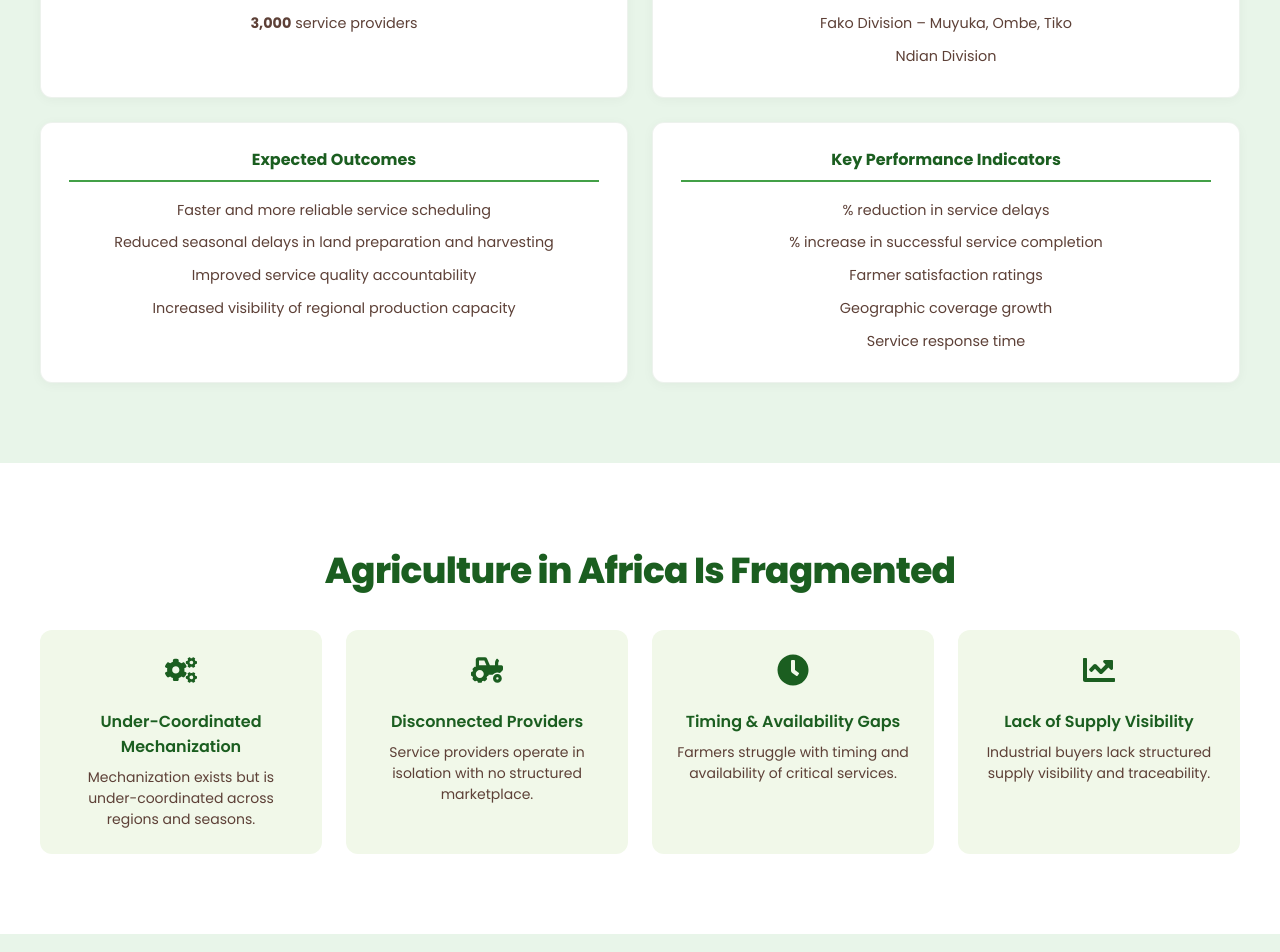
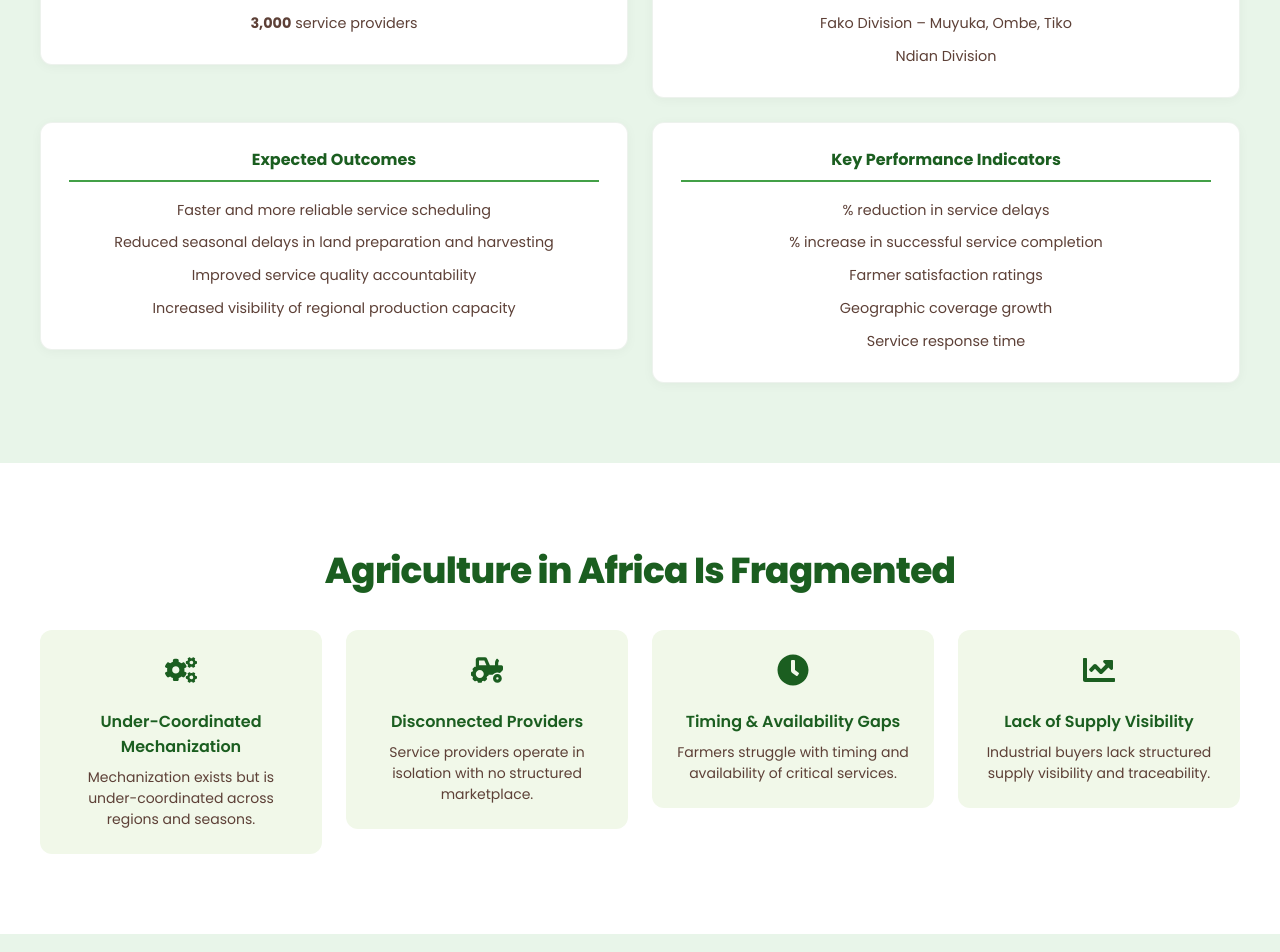
Before and after one commit to IsraelSoftTech/digitlync-front, a React (Create React App) app: page / in a window 1280 px wide. Shown: the part 2340-3292 px from the top of the page. Built offline with nearby package versions, Linux system fonts and the light colour scheme; no server answers; the HTML template or start-up script is replaced by a standard one.

Commit message:
new change on digilync front

```diff
--- a/src/App.css
+++ b/src/App.css
@@ -1,5 +1,7 @@
 .App {
   text-align: center;
+  overflow-x: hidden;
+  width: 100%;
 }
 
 .App-logo {
--- a/src/components/AnimateOnScroll.jsx
+++ b/src/components/AnimateOnScroll.jsx
@@ -1,19 +1,27 @@
 import React from 'react';
 import { useAnimateOnScroll } from '../hooks/useAnimateOnScroll';
 
+const DIRECTION_MAP = {
+  left: 'anim-swipe-left',
+  right: 'anim-swipe-right',
+  'fade-up': 'anim-fade-up',
+  'fade-in': 'anim-fade-in',
+  'scale-in': 'anim-scale-in',
+};
+
 /**
  * Wrapper that animates children when they scroll into view.
- * direction: 'left' | 'right' - swipe from left or right (default: 'left')
+ * direction: 'left' | 'right' | 'fade-up' | 'fade-in' | 'scale-in' (default: 'left')
  * Add anim-delay-1, anim-delay-2, etc. for stagger.
  */
 function AnimateOnScroll({ children, className = '', direction = 'left', as: Tag = 'div', ...props }) {
   const [ref, isInView] = useAnimateOnScroll();
-  const swipeClass = direction === 'right' ? 'anim-swipe-right' : 'anim-swipe-left';
+  const animClass = DIRECTION_MAP[direction] || DIRECTION_MAP.left;
 
   return (
     <Tag
       ref={ref}
-      className={`anim-ready ${swipeClass} ${isInView ? 'anim-in' : ''} ${className}`.trim()}
+      className={`anim-ready ${animClass} ${isInView ? 'anim-in' : ''} ${className}`.trim()}
       {...props}
     >
       {children}
--- /dev/null
+++ b/src/components/AnimateOnScrollStagger.jsx
@@ -0,0 +1,29 @@
+import React from 'react';
+import { useAnimateOnScroll } from '../hooks/useAnimateOnScroll';
+
+const DELAY_CLASSES = ['anim-delay-1', 'anim-delay-2', 'anim-delay-3', 'anim-delay-4', 'anim-delay-5', 'anim-delay-6', 'anim-delay-7', 'anim-delay-8'];
+
+/**
+ * Wraps children and animates each with a stagger when the container scrolls into view.
+ * effect: 'fade-up' | 'fade-in' | 'scale-in' | 'slide-left' | 'slide-right'
+ */
+function AnimateOnScrollStagger({ children, className = '', effect = 'fade-up', as: Tag = 'div', ...props }) {
+  const [ref, isInView] = useAnimateOnScroll({ threshold: 0.08 });
+  const effectClass = effect === 'slide-left' ? 'anim-swipe-left' : effect === 'slide-right' ? 'anim-swipe-right' : `anim-${effect}`;
+
+  return (
+    <Tag ref={ref} className={`anim-stagger-parent ${isInView ? 'anim-stagger-in' : ''} ${className}`.trim()} {...props}>
+      {React.Children.map(children, (child, i) => {
+        if (!child || typeof child !== 'object') return child;
+        const delayClass = DELAY_CLASSES[Math.min(i, DELAY_CLASSES.length - 1)];
+        return (
+          <div key={child.key ?? i} className={`anim-stagger-child anim-ready ${effectClass} ${delayClass}`}>
+            {child}
+          </div>
+        );
+      })}
+    </Tag>
+  );
+}
+
+export default AnimateOnScrollStagger;
--- a/src/components/Home.css
+++ b/src/components/Home.css
@@ -27,6 +27,9 @@
 .home {
   min-height: 100vh;
   font-family: 'Poppins', system-ui, -apple-system, sans-serif;
+  overflow-x: hidden;
+  width: 100%;
+  max-width: 100vw;
 }
 
 /* Top header bar */
@@ -525,6 +528,7 @@
   padding: 6rem 1.5rem 4rem;
   position: relative;
   overflow: hidden;
+  width: 100%;
 }
 
 /* Subtle geospatial animated background - "active coordination" feel */
@@ -538,6 +542,15 @@
   background-size: 56px 56px;
   animation: geo-grid-pulse 8s ease-in-out infinite;
   pointer-events: none;
+  /* Reduce animation on mobile to prevent jitter */
+  will-change: opacity;
+}
+
+@media (max-width: 768px) {
+  .hero-geo-bg {
+    animation: none;
+    opacity: 0.7;
+  }
 }
 
 @keyframes geo-grid-pulse {
@@ -757,6 +770,7 @@
 
 .section {
   padding: 5rem 1.5rem;
+  overflow-x: hidden;
 }
 
 .section + .section {
--- a/src/components/Home.jsx
+++ b/src/components/Home.jsx
@@ -20,6 +20,7 @@ import Partner from './pages/Partner';
 import Metrics from './pages/Metrics';
 import SharedFooter from './SharedFooter';
 import AnimateOnScroll from './AnimateOnScroll';
+import AnimateOnScrollStagger from './AnimateOnScrollStagger';
 import LiveMetrics from './LiveMetrics';
 import ContactFormInline from './ContactFormInline';
 import './Home.css';
@@ -359,7 +360,7 @@ function Home({ onAdminLoginSuccess }) {
 
       {/* Institutional Credibility */}
       <section id="credibility" className="section section-credibility">
-        <AnimateOnScroll className="section-inner" direction="left">
+        <AnimateOnScroll className="section-inner" direction="fade-in">
           <h2 className="section-title">Institutional Credibility</h2>
           <div className="credibility-content">
             <p className="credibility-lead">
@@ -383,12 +384,12 @@ function Home({ onAdminLoginSuccess }) {
 
       {/* Impact & Pilot Goals */}
       <section id="impact" className="section section-impact">
-        <AnimateOnScroll className="section-inner" direction="right">
+        <AnimateOnScroll className="section-inner" direction="fade-up">
           <h2 className="section-title">Impact & Pilot Goals</h2>
           <p className="section-subtitle">
             DigiLync is designed to scale structured agricultural service delivery across fragile and underserved rural regions.
           </p>
-          <div className="impact-grid">
+          <AnimateOnScrollStagger className="impact-grid" effect="fade-up">
             <div className="impact-card">
               <h3>3-Year Target</h3>
               <ul>
@@ -423,7 +424,7 @@ function Home({ onAdminLoginSuccess }) {
                 <li>Service response time</li>
               </ul>
             </div>
-          </div>
+          </AnimateOnScrollStagger>
         </AnimateOnScroll>
       </section>
 
@@ -431,7 +432,7 @@ function Home({ onAdminLoginSuccess }) {
       <section id="problem" className="section section-problem">
         <AnimateOnScroll className="section-inner" direction="left">
           <h2 className="section-title">Agriculture in Africa Is Fragmented</h2>
-          <div className="problem-grid">
+          <AnimateOnScrollStagger className="problem-grid" effect="slide-right">
             <div className="problem-card">
               <FaCogs className="problem-icon" />
               <h3>Under-Coordinated Mechanization</h3>
@@ -452,7 +453,7 @@ function Home({ onAdminLoginSuccess }) {
               <h3>Lack of Supply Visibility</h3>
               <p>Industrial buyers lack structured supply visibility and traceability.</p>
             </div>
-          </div>
+          </AnimateOnScrollStagger>
         </AnimateOnScroll>
       </section>
 
@@ -461,7 +462,7 @@ function Home({ onAdminLoginSuccess }) {
         <AnimateOnScroll className="section-inner" direction="right">
           <h2 className="section-title">The DigiLync Platform</h2>
           <p className="section-subtitle">Layered infrastructure for agricultural coordination</p>
-          <div className="platform-layers">
+          <AnimateOnScrollStagger className="platform-layers" effect="slide-left">
             <div className="platform-layer live">
               <span className="platform-badge">Live</span>
               <h3>Layer 1 – Coordination Engine</h3>
@@ -501,15 +502,15 @@ function Home({ onAdminLoginSuccess }) {
                 <li>Institutional dashboards</li>
               </ul>
             </div>
-          </div>
+          </AnimateOnScrollStagger>
         </AnimateOnScroll>
       </section>
 
       {/* Section 4: Services Offered */}
       <section id="services" className="section section-services">
-        <AnimateOnScroll className="section-inner" direction="left">
+        <AnimateOnScroll className="section-inner" direction="fade-up">
           <h2 className="section-title">Services Offered</h2>
-          <div className="services-grid">
+          <AnimateOnScrollStagger className="services-grid" effect="scale-in">
             <div className="services-category">
               <h3>Pre-Production</h3>
               <ul><li>Land clearing</li><li>Plowing</li><li>Harrowing</li><li>Ridging</li></ul>
@@ -534,13 +535,13 @@ function Home({ onAdminLoginSuccess }) {
               <h3>Logistics</h3>
               <ul><li>Farm-to-market transport</li><li>Produce aggregation</li></ul>
             </div>
-          </div>
+          </AnimateOnScrollStagger>
         </AnimateOnScroll>
       </section>
 
       {/* Section 5: Geospatial Intelligence */}
       <section id="geospatial" className="section section-geospatial">
-        <AnimateOnScroll className="section-inner" direction="right">
+        <AnimateOnScroll className="section-inner" direction="scale-in">
           <h2 className="section-title">Geospatial Agricultural Intelligence</h2>
           <p className="section-desc">
             DigiLync geo-tags farms and mechanized service providers to build structured regional production maps.
@@ -559,15 +560,15 @@ function Home({ onAdminLoginSuccess }) {
 
       {/* Section 6: AI & Intelligent Coordination */}
       <section id="ai-coordination" className="section section-ai">
-        <AnimateOnScroll className="section-inner" direction="left">
+        <AnimateOnScroll className="section-inner" direction="fade-in">
           <h2 className="section-title">AI-Driven Agricultural Coordination</h2>
           <p className="section-badge-inline">AI modules under progressive development</p>
-          <div className="ai-features">
+          <AnimateOnScrollStagger className="ai-features" effect="fade-up">
             <div className="ai-feature">Matching optimization</div>
             <div className="ai-feature">Capacity analysis</div>
             <div className="ai-feature">Production clustering</div>
             <div className="ai-feature">Supply forecasting</div>
-          </div>
+          </AnimateOnScrollStagger>
         </AnimateOnScroll>
       </section>
 
@@ -576,18 +577,18 @@ function Home({ onAdminLoginSuccess }) {
         <AnimateOnScroll className="section-inner" direction="right">
           <h2 className="section-title">How It Works</h2>
           <p className="section-subtitle">Current version – grounded and real</p>
-          <div className="how-steps">
+          <AnimateOnScrollStagger className="how-steps" effect="slide-left">
             <div className="how-step"><span className="how-num">1</span><p>Register via WhatsApp</p></div>
             <div className="how-step"><span className="how-num">2</span><p>Request service</p></div>
             <div className="how-step"><span className="how-num">3</span><p>Provider confirms</p></div>
             <div className="how-step"><span className="how-num">4</span><p>Service completed</p></div>
-          </div>
+          </AnimateOnScrollStagger>
         </AnimateOnScroll>
       </section>
 
       {/* Section 8: Vision Statement */}
       <section id="vision" className="section section-vision">
-        <AnimateOnScroll className="section-inner" direction="left">
+        <AnimateOnScroll className="section-inner" direction="fade-up">
           <h2 className="section-title">Building Africa's Agricultural Infrastructure Layer</h2>
           <div className="vision-content">
             <p>Structured capacity coordination across farmers, providers, and buyers.</p>
@@ -600,7 +601,7 @@ function Home({ onAdminLoginSuccess }) {
 
       {/* Partner With DigiLync */}
       <section id="partner" className="section section-partner">
-        <AnimateOnScroll className="section-inner" direction="right">
+        <AnimateOnScroll className="section-inner" direction="fade-in">
           <h2 className="section-title">Partner With DigiLync</h2>
           <div className="partner-content">
             <p>
@@ -623,12 +624,12 @@ function Home({ onAdminLoginSuccess }) {
 
       {/* Contact Section */}
       <section id="contact-section" className="section section-contact-inline">
-        <AnimateOnScroll className="section-inner" direction="left">
+        <AnimateOnScroll className="section-inner" direction="scale-in">
           <h2 className="section-title">Get In Touch</h2>
           <p className="section-subtitle">
             Whether you are a farmer, service provider, industrial buyer, or partner — we would like to hear from you.
           </p>
-          <div className="contact-inline-grid">
+          <AnimateOnScrollStagger className="contact-inline-grid" effect="fade-up">
             <div className="contact-inline-info">
               <h3>Reach Us</h3>
               <p><strong>Email:</strong> contact@digilync.com</p>
@@ -638,7 +639,7 @@ function Home({ onAdminLoginSuccess }) {
               </p>
             </div>
             <ContactFormInline />
-          </div>
+          </AnimateOnScrollStagger>
         </AnimateOnScroll>
       </section>
 
--- a/src/components/PageAnimations.css
+++ b/src/components/PageAnimations.css
@@ -24,6 +24,31 @@
   to {
     opacity: 1;
     transform: translateX(0);
+  }
+}
+
+/* Mobile: smaller movement to reduce overflow-induced shake */
+@media (max-width: 768px) {
+  @keyframes anim-swipe-from-left {
+    from {
+      opacity: 0;
+      transform: translateX(-30px);
+    }
+    to {
+      opacity: 1;
+      transform: translateX(0);
+    }
+  }
+
+  @keyframes anim-swipe-from-right {
+    from {
+      opacity: 0;
+      transform: translateX(30px);
+    }
+    to {
+      opacity: 1;
+      transform: translateX(0);
+    }
   }
 }
 
@@ -68,6 +93,21 @@
   transform: translateX(100px);
 }
 
+/* On mobile: smaller translate values to avoid horizontal overflow/shake */
+@media (max-width: 768px) {
+  .anim-ready.anim-swipe-left {
+    transform: translateX(-30px);
+  }
+
+  .anim-ready.anim-swipe-right {
+    transform: translateX(30px);
+  }
+}
+
+.anim-ready.anim-fade-up {
+  transform: translateY(28px);
+}
+
 .anim-ready.anim-fade-in {
   transform: none;
 }
@@ -99,6 +139,31 @@
 
 .anim-ready.anim-in.anim-scale-in {
   animation: anim-scale-in 0.5s cubic-bezier(0.22, 1, 0.36, 1) forwards;
+}
+
+/* Stagger: parent observes, children animate with delay when parent in view */
+.anim-stagger-child {
+  opacity: 0;
+}
+
+.anim-stagger-parent.anim-stagger-in .anim-stagger-child.anim-fade-up {
+  animation: anim-fade-up 0.6s cubic-bezier(0.22, 1, 0.36, 1) forwards;
+}
+
+.anim-stagger-parent.anim-stagger-in .anim-stagger-child.anim-fade-in {
+  animation: anim-fade-in 0.5s cubic-bezier(0.22, 1, 0.36, 1) forwards;
+}
+
+.anim-stagger-parent.anim-stagger-in .anim-stagger-child.anim-scale-in {
+  animation: anim-scale-in 0.5s cubic-bezier(0.22, 1, 0.36, 1) forwards;
+}
+
+.anim-stagger-parent.anim-stagger-in .anim-stagger-child.anim-swipe-left {
+  animation: anim-swipe-from-left 0.65s cubic-bezier(0.22, 1, 0.36, 1) forwards;
+}
+
+.anim-stagger-parent.anim-stagger-in .anim-stagger-child.anim-swipe-right {
+  animation: anim-swipe-from-right 0.65s cubic-bezier(0.22, 1, 0.36, 1) forwards;
 }
 
 /* Stagger delays */
@@ -135,6 +200,7 @@
   .anim-ready,
   .anim-page-enter,
   .anim-ready.anim-in,
+  .anim-stagger-parent.anim-stagger-in .anim-stagger-child,
   .page-transition-enter,
   .page-transition-exit {
     animation: none !important;
@@ -163,6 +229,30 @@
   to {
     opacity: 1;
     transform: translateX(0);
+  }
+}
+
+@media (max-width: 768px) {
+  @keyframes page-enter-from-right {
+    from {
+      opacity: 0.7;
+      transform: translateX(40px);
+    }
+    to {
+      opacity: 1;
+      transform: translateX(0);
+    }
+  }
+
+  @keyframes page-enter-from-left {
+    from {
+      opacity: 0.7;
+      transform: translateX(-40px);
+    }
+    to {
+      opacity: 1;
+      transform: translateX(0);
+    }
   }
 }
 
--- a/src/index.css
+++ b/src/index.css
@@ -4,8 +4,17 @@
   box-sizing: border-box;
 }
 
+html {
+  overflow-x: hidden;
+  -webkit-overflow-scrolling: touch;
+}
+
 body {
   font-family: 'Poppins', -apple-system, BlinkMacSystemFont, sans-serif;
   -webkit-font-smoothing: antialiased;
   -moz-osx-font-smoothing: grayscale;
+  overflow-x: hidden;
+  overflow-wrap: break-word;
+  /* Prevent pull-to-refresh and overscroll from causing shake on mobile */
+  overscroll-behavior-x: none;
 }
```
